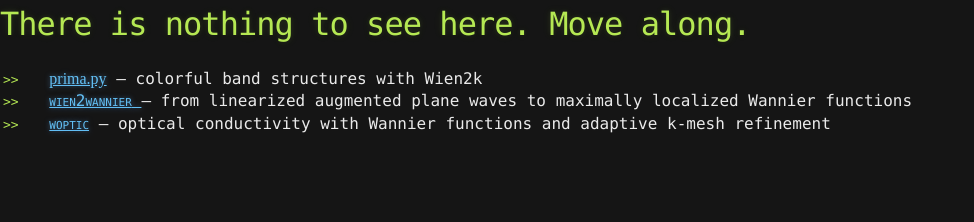
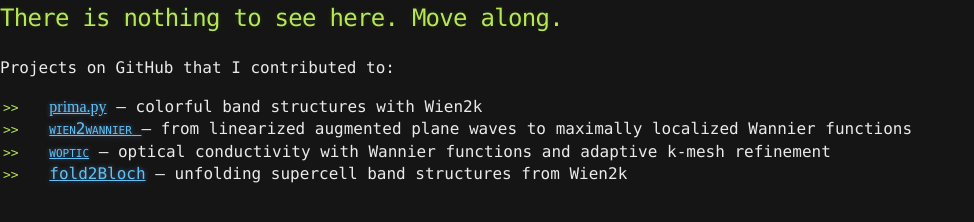
Before and after one commit to eassmann/eassmann.github.io, a plain HTML site: page index.html in a window 1280 px wide. Shown: the whole page, without its empty margins (0-974 px from the left). Drawn offline with Linux system fonts and the light colour scheme; files that its build step writes are made by us from their sources.

Commit message:
add link to fold2Bloch

```diff
--- a/index.html
+++ b/index.html
@@ -11,7 +11,9 @@
     <link rel="stylesheet" type="text/css" media="screen" href="stylesheets/stylesheet.css">
   </head>
   <body>
-    <h1>There is nothing to see here.  Move along.</h1>
+    <h2>There is nothing to see here.  Move along.</h2>
+
+    Projects on GitHub that I contributed to:
 
     <ul>
       <li>
@@ -29,6 +31,9 @@
           <span style="font-variant: small-caps">woptic</span></a> —
         optical conductivity with Wannier functions and adaptive
         k-mesh refinement
+      </li><li>
+        <a href="https://github.com/rubel75/fold2Bloch">fold2Bloch</a>
+        — unfolding supercell band structures from Wien2k
       </li>
     </ul>
   </body>
```
